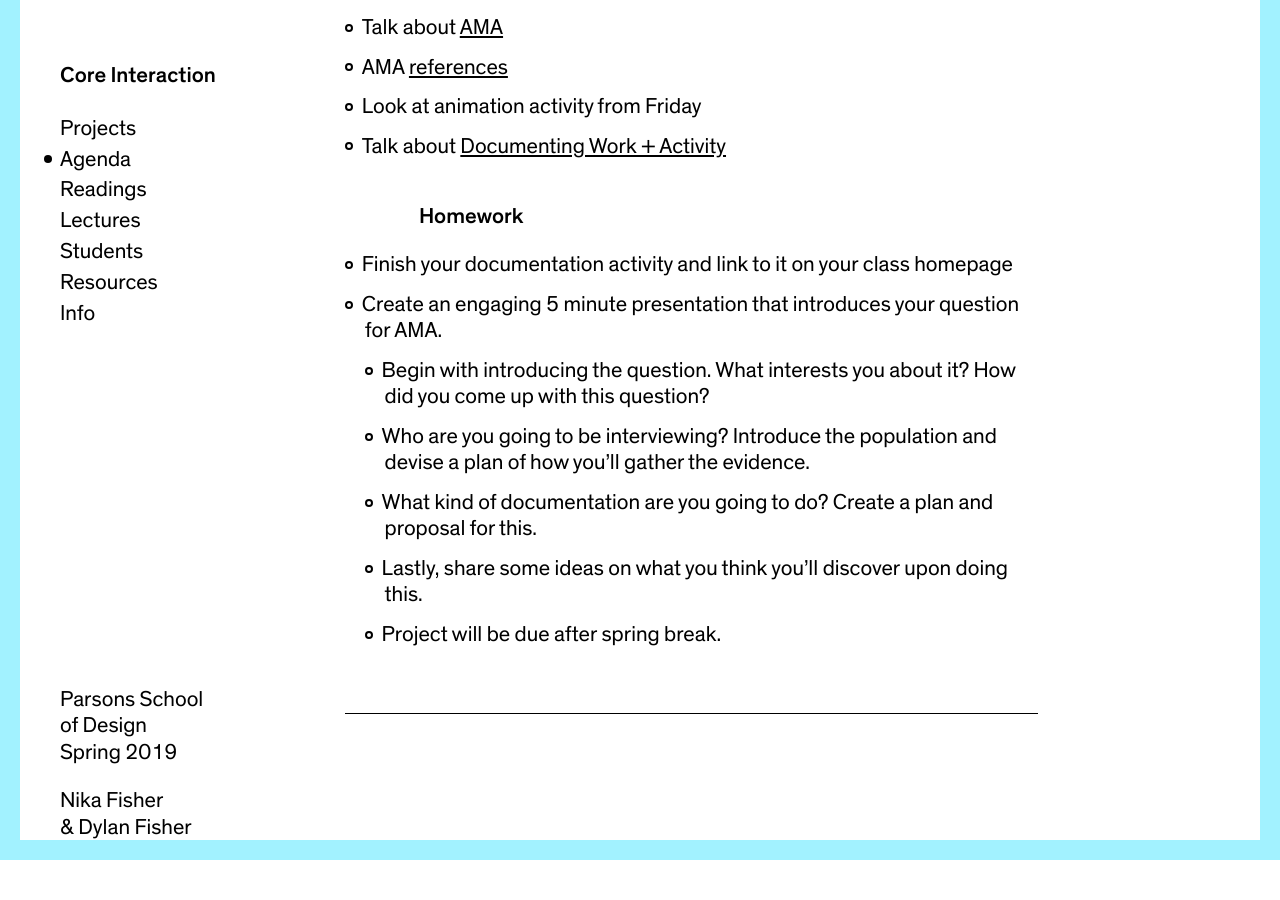
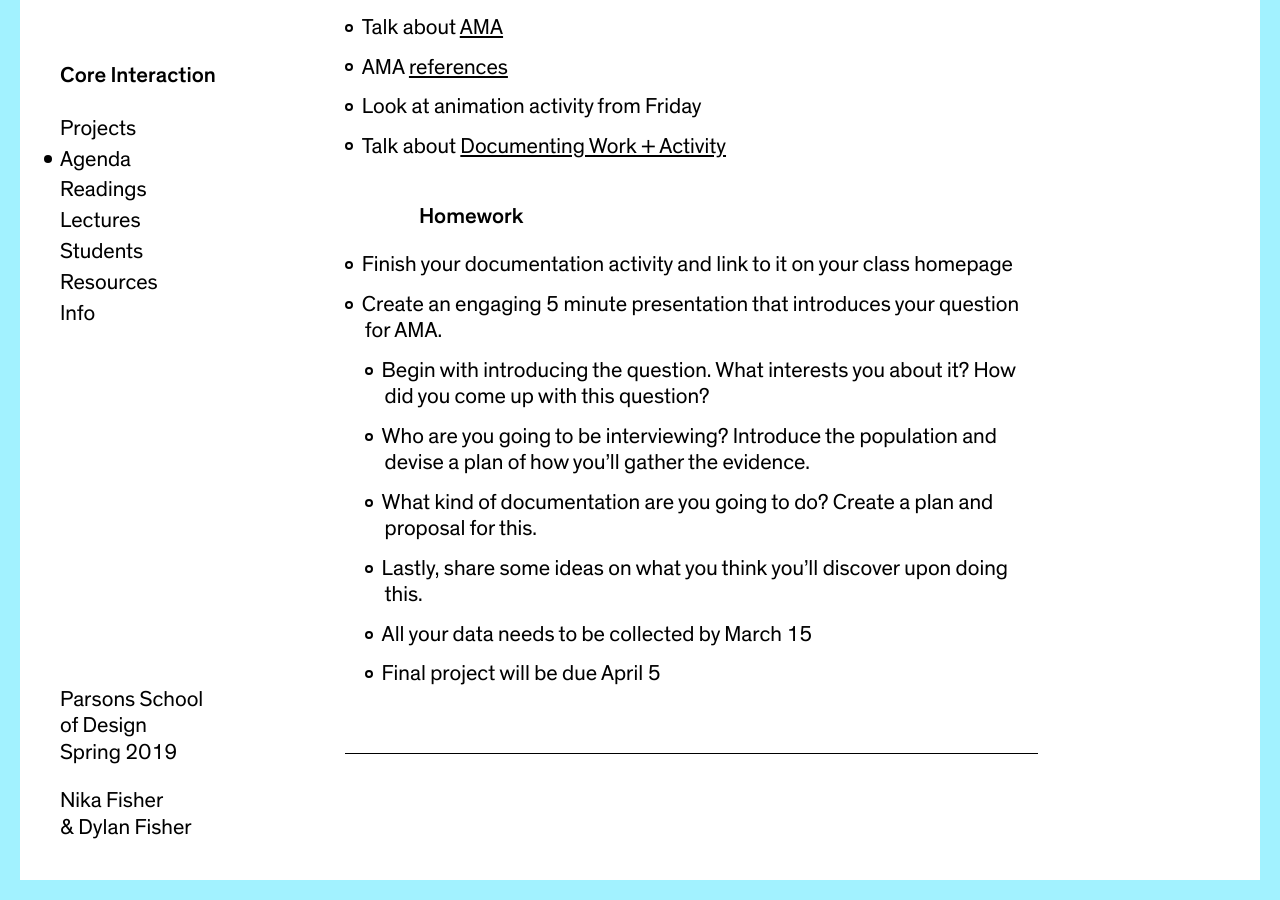
Before and after one commit to dylanfisher/ci19, a Jekyll site: the page built from _agendas/week-7.md, in a window 1280 px wide and 900 px high, scrolled down 289 px. Built offline with Jekyll 4.4.1, drawn with Linux system fonts in a browser that asks for light colours; before the commit the page ends 1149 px from its top, so only the background shows below that.

Commit message:
Add dates

```diff
--- a/_agendas/week-7.md
+++ b/_agendas/week-7.md
@@ -19,6 +19,7 @@ date_range:       3/5 – 3/8
     - Who are you going to be interviewing? Introduce the population and devise a plan of how you&rsquo;ll gather the evidence.
     - What kind of documentation are you going to do? Create a plan and proposal for this.
     - Lastly, share some ideas on what you think you&rsquo;ll discover upon doing this.
-    - Project will be due after spring break.
+  - All your data needs to be collected by March 15
+  - Final project will be due April 5
 
 ---
```
